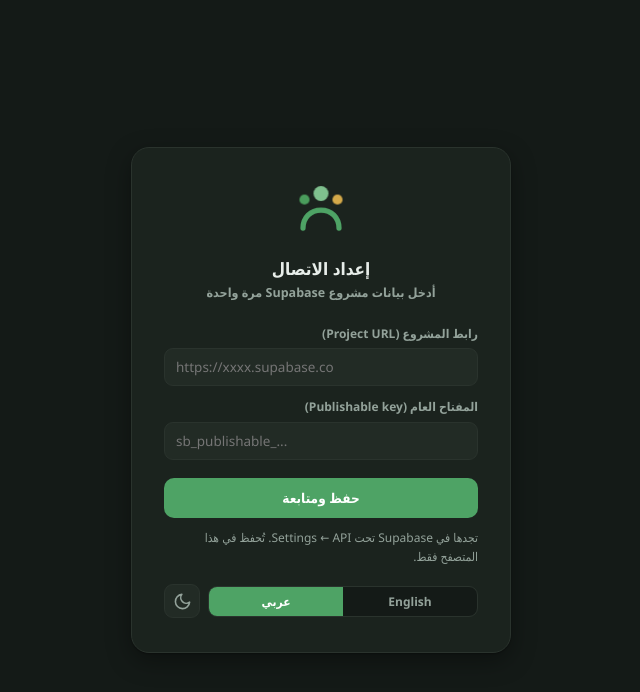
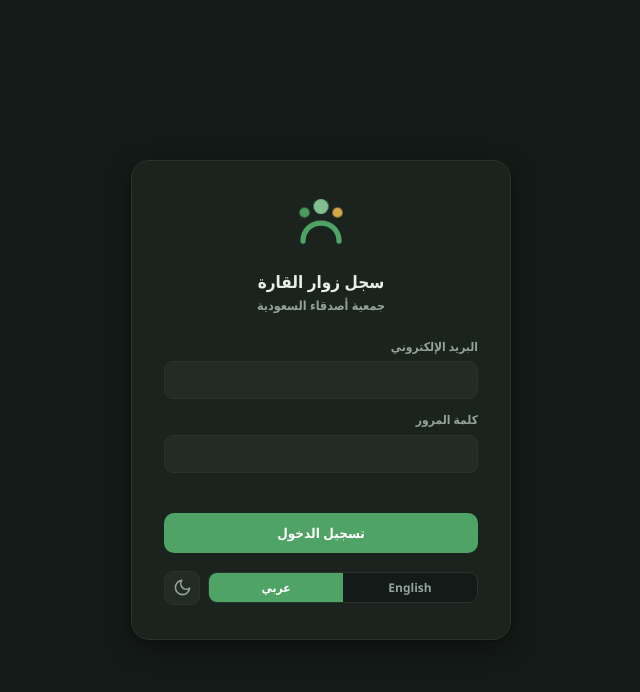
Before and after one commit to omartata/sfc-visitors, a plain HTML site: page index.html in a window 1280 px wide. Both pictures are taken after a click on the button 501 px from the left and 601 px from the top of the page. Shown: the whole page, without its empty margins (319-959 px from the left). Drawn offline with nearby package versions, Linux system fonts and the light colour scheme.

Commit message:
Update index.html

```diff
--- a/index.html
+++ b/index.html
@@ -216,11 +216,12 @@
 
 <script src="https://cdn.jsdelivr.net/npm/@supabase/supabase-js@2"></script>
 <script>
-/* ================= CONFIG ================= */
+/* ================= CONFIG (baked in — SFC-visitors project) ================= */
+const SUPABASE_URL='https://gsjyuakhxekyknxfropa.supabase.co';
+const SUPABASE_KEY='sb_publishable_OpqlgvWxFRMbSrKUt6HXtA_MSeIfFHn';
 const CFG_KEY='sfc_visitors_cfg';
-let CFG=null; try{ CFG=JSON.parse(localStorage.getItem(CFG_KEY)||'null'); }catch(e){}
-let sb=null;
-if(CFG&&CFG.url&&CFG.key){ sb=window.supabase.createClient(CFG.url,CFG.key); }
+let CFG={url:SUPABASE_URL,key:SUPABASE_KEY};
+let sb=window.supabase.createClient(SUPABASE_URL,SUPABASE_KEY);
 
 /* ================= I18N ================= */
 let LANG=localStorage.getItem('sfc_visitors_lang')||'ar';
@@ -344,7 +345,6 @@
 
 /* ================= AUTH / BOOT ================= */
 async function boot(){
-  if(!sb){renderSetup();return;}
   const {data:{session}}=await sb.auth.getSession();
   if(session)await onLogin(session);else renderLogin();
   sb.auth.onAuthStateChange((_e,s)=>{if(!s){SESSION=null;renderLogin();}});
@@ -365,7 +365,7 @@
   await onLogin(data.session);
 }
 async function doLogout(){await sb.auth.signOut();SESSION=null;renderLogin();}
-function rerender(){ if(!CFG||!sb){renderSetup();} else if(!SESSION){renderLogin();} else renderApp(); }
+function rerender(){ if(!SESSION){renderLogin();} else renderApp(); }
 
 /* ================= SETUP SCREEN ================= */
 function renderSetup(){
```
